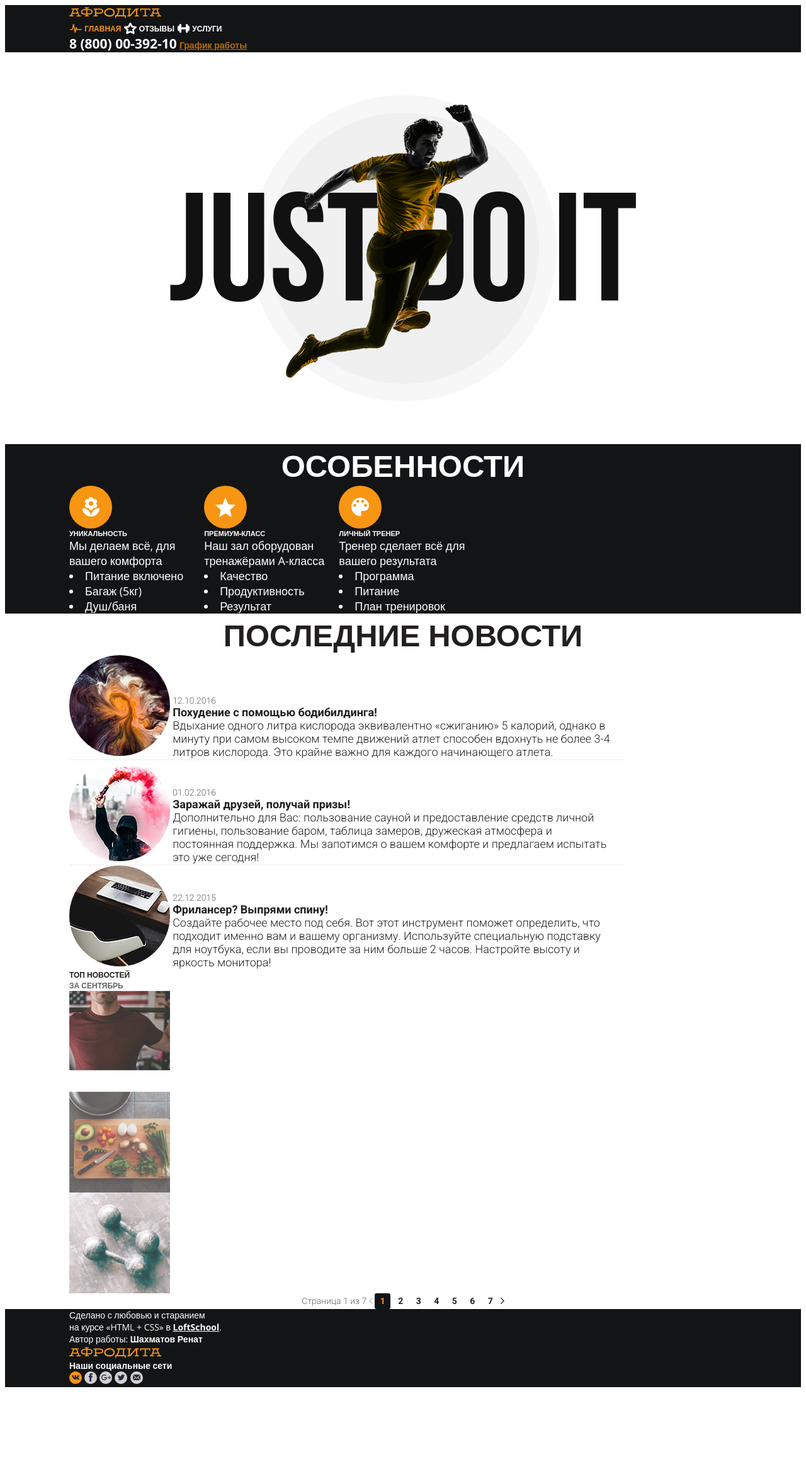
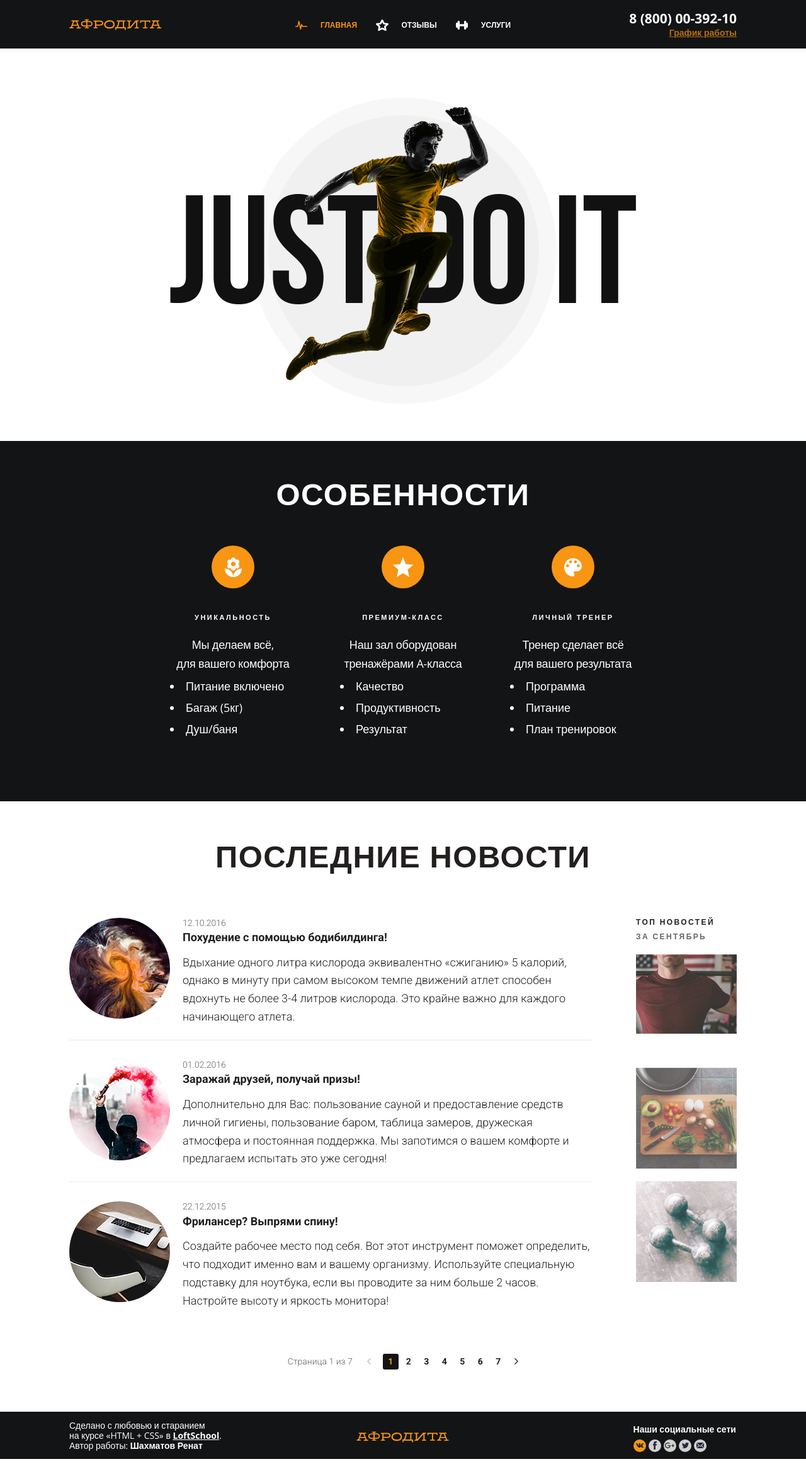
Before and after one commit to shushper/Afrodita, a plain HTML site: page index.html in a window 1280 px wide. Shown: the whole page at 63% size. Before the commit the page ends 2210 px from the top, so only its background shows below. Drawn offline with nearby package versions, Linux system fonts and the light colour scheme.

Commit message:
Position and pixel perfect of main page

```diff
--- a/css/main.css
+++ b/css/main.css
@@ -5,6 +5,12 @@
     font-weight: normal;
     font-style: normal;
     font-display: block;
+}
+
+.clearfix:after {
+    content: "";
+    display: block;
+    clear: both;
 }
 
 body {
@@ -32,6 +38,32 @@
     background: #131415;
 }
 
+.header__section {
+    float: left;
+    box-sizing: border-box;
+}
+
+.header__section_left {
+    width: 30%;
+    text-align: left;
+    padding-top: 28px;
+    padding-bottom: 28px;
+}
+
+.header__section_center {
+    width: 40%;
+    text-align: center;
+    padding-top: 28px;
+    padding-bottom: 27px;
+}
+
+.header__section_right {
+    width: 30%;
+    text-align: right;
+    padding-top: 17px;
+    padding-bottom: 16px;
+}
+
 .logo {
     font-family: 'gora_free';
     font-size: 18px;
@@ -43,6 +75,11 @@
 .nav__item {
     display: inline-block;
     vertical-align: middle;
+    margin-right: 26px;
+}
+
+.nav__item:last-child {
+    margin-right: 0;
 }
 
 .nav__link {
@@ -61,6 +98,7 @@
 .nav__icon {
     width: 20px;
     height: 18px;
+    margin-right: 16px;
     display: inline-block;
     background-repeat: no-repeat;
     background-position: center center;
@@ -100,20 +138,29 @@
     font-size: 21px;
     color: white;
     text-decoration: none;
+    display: block;
+    margin-bottom: 3px;
 }
 
 .contacts__schedule {
     font-weight: bold;
     font-size: 14px;
-    color: rgba(248, 149, 19, .7)
+    color: rgba(248, 149, 19, .7);
+    display: block;
 }
 
 .contacts__schedule:hover {
     color: rgba(255, 255, 255, .7)
 }
 
+.banner {
+    padding-top: 78px;
+    padding-bottom: 58px;
+}
+
+
 .banner__image {
-    height: 622px;
+    height: 487px;
     background: white;
     background: url('/images/bg/banner.png') center center no-repeat;
 }
@@ -121,6 +168,8 @@
 .features {
     background: #131415;
     color: white;
+    padding-top: 55px;
+    padding-bottom: 55px;
 }
 
 .features__title {
@@ -128,12 +177,26 @@
     font-weight: bold;
     text-transform: uppercase;
     text-align: center;
+    margin-bottom: 55px;
+    letter-spacing: 1.5px;
+}
+
+.features__list {
+    width: 740px;
+    margin-left: auto;
+    margin-right: auto;
+    margin-bottom: 43px;
 }
 
 .features__item {
-    display: inline-block;
+    float: left;
     vertical-align: top;
-    width: 210px;
+    width: 200px;
+    margin-right: 70px
+}
+
+.features__item:last-child {
+    margin-right: 0px;
 }
 
 .features__icon {
@@ -143,6 +206,9 @@
     border-radius: 50%;
     background-repeat: no-repeat;
     background-position: center center;
+    margin-left: auto;
+    margin-right: auto;
+    margin-bottom: 40px;
 }
 
 .features__icon_flower {
@@ -161,6 +227,10 @@
     text-transform: uppercase;
     font-weight: 800;
     font-size: 11px;
+    text-align: center;
+    margin-bottom: 21px;
+    text-align: center;
+    letter-spacing: 2.5px;
 }
 
 .features__info {
@@ -168,13 +238,21 @@
     font-size: 18px;
 }
 
+.features__summary {
+    text-align: center;
+    margin-bottom: 3px;
+    letter-spacing: -0.2px;
+    line-height: 1.7;
+}
+
 .features__theses {
     list-style: disc inside;
+    line-height: 1.9;
 }
-
 
 .news {
     color: #221f1f;
+    padding-top: 58px;
 }
 
 .news__title {
@@ -182,17 +260,30 @@
     font-weight: bold;
     text-transform: uppercase;
     text-align: center;
+    margin-bottom: 70px;
+    letter-spacing: 1.5px;
 }
 
 .feed {
     width: 880px;
+    float: left;
+}
+
+.feed__item-wrap {
+    border-bottom: 2px solid #f5f5f5;
+    display: inline-block;
+    padding-bottom: 21px;
 }
 
 .feed__item {
-    border-bottom: 2px solid #f5f5f5;
+    margin-bottom: 27px;
 }
 
 .feed__item:last-child {
+    margin-bottom: 0;
+}
+
+.feed__item:last-child .feed__item-wrap {
     border-bottom: none;
 }
 
@@ -201,12 +292,13 @@
     height: 160px;
     border-radius: 50%;
     overflow: hidden;
-    display: inline-block;
+    float: left;
+    margin-right: 20px;
 }
 
 .feed__text {
-    display: inline-block;
-    width: 700px;
+    float: left;
+    width: 650px;
     font-family: 'Roboto', Arial, Helvetica, sans-serif;
 }
 
@@ -214,26 +306,41 @@
     font-size: 14px;
     font-weight: 300;
     color: #656464;
+    margin-bottom: 5px;
 }
 
 .feed__caption {
     font-size: 18px;
     font-weight: 700;
+    margin-bottom: 15px;
 }
 
 .feed__content {
     font-size: 18px;
     font-weight: 300;
+    line-height: 1.6;
+}
+
+.topnews {
+    margin-left: 20px;
+    width: 160px;
+    float: left;
 }
 
 .topnews__title, .topnews__subtitle {
     text-transform: uppercase;
     font-weight: bold;
     font-size: 12px;
+    letter-spacing: 2.4px;
+}
+
+.topnews__title {
+    margin-bottom: 9px;
 }
 
 .topnews__subtitle {
     color: #656464;
+    margin-bottom: 22px;
 }
 
 .topnews__image {
@@ -244,10 +351,20 @@
     background-repeat: no-repeat;
 }
 
+.topnews__item {
+    margin-bottom: 20px;
+}
+
+.topnews__item:last-child {
+    margin-bottom: none;
+}
+
 .pagination {
     text-align: center;
     font-family: 'Roboto', Arial, Helvetica, sans-serif;
     font-size: 14px;
+    padding-top: 45px;
+    padding-bottom: 67px;
 }
 
 .pagination__info, .pagination__controls, .pagination__button, .pagination__list, .pagination__item {
@@ -258,10 +375,16 @@
 .pagination__info {
     font-weight: 300;
     color: #656464;
+    margin-right: 20px;
 }
 
 .pagination__button {
     text-decoration: none;
+}
+
+.pagination__list {
+    margin-left: 15px;
+    margin-right: 10px;
 }
 
 .pagination__page {
@@ -285,7 +408,32 @@
 }
 
 .footer {
+    height: 75px;
     background: #131415;
+}
+
+.footer__section {
+    width: 33.3%;
+    float: left;
+    box-sizing: border-box;
+}
+
+.footer__section_left {
+    text-align: left;
+    padding-top: 14px;
+    padding-bottom: 6px;
+}
+
+.footer__section_center {
+    text-align: center;
+    padding-top: 29px;
+    padding-bottom: 30px;
+}
+
+.footer__section_right {
+    text-align: right;
+    padding-top: 20px;
+    padding-bottom: 16px;
 }
 
 .footer__text {
@@ -303,10 +451,16 @@
     text-decoration: none;
 }
 
+.footer__social {
+    display: inline-block;
+    text-align: left;
+}
+
 .footer__social-title {
     font-weight: 700;
     color: #ffffff;
     font-size: 14px;
+    margin-bottom: 8px;
 }
 
 .footer__social-item {
--- a/index.html
+++ b/index.html
@@ -7,6 +7,7 @@
   <link rel="icon" type="image/png" href="/images/icons/favicon.png">
   <link href="https://fonts.googleapis.com/css?family=Open+Sans:300,400,700,800&amp;subset=cyrillic" rel="stylesheet">
   <link href="https://fonts.googleapis.com/css?family=Roboto:300,400,700&amp;subset=cyrillic" rel="stylesheet">
+  <link rel="stylesheet" href="css/normalize.css">
   <link rel="stylesheet" href="css/main.css">
 </head>
 
@@ -14,9 +15,13 @@
   <div class="wrapper">
 
     <div class="header">
-      <div class="container">
+      <div class="container clearfix">
+        <div class="header__section header__section_left">
           <a href="#" class="logo">Афродита</a>
-        <ul class="nav">
+        </div>
+        <div class="header__section header__section_center">
+          <div class="nav">
+            <ul class="nav__list">
               <li class="nav__item">
                 <a href="" class="nav__link nav__link_active">
                   <div class="nav__icon nav__icon_main"></div>
@@ -35,10 +40,16 @@
                   <div class="nav__text">Услуги</div>
                 </a>
               </li>
+
             </ul>
+          </div>
+        </div>
+
+        <div class="header__section header__section_right">
           <div class="contacts">
             <a href="tel:+78000039210" class="contacts__phone">8 (800) 00-392-10</a>
             <a href="" class="contacts__schedule">График работы</a>
+          </div>
         </div>
       </div>
     </div>
@@ -52,12 +63,12 @@
     <div class="features">
       <div class="container">
         <div class="features__title">Особенности</div>
-        <ul class="features__list">
+        <ul class="features__list clearfix">
           <li class="features__item">
             <div class="features__icon features__icon_flower"></div>
             <div class="features__caption">Уникальность</div>
             <div class="features__info">
-              <div class="features__summary">Мы делаем всё, для вашего комфорта</div>
+              <div class="features__summary">Мы делаем всё, <br> для вашего комфорта</div>
               <ul class="features__theses">
                 <li class="features__theses-item">Питание включено</li>
                 <li class="features__theses-item">Багаж (5кг)</li>
@@ -69,7 +80,7 @@
             <div class="features__icon features__icon_star"></div>
             <div class="features__caption">Премиум-класс</div>
             <div class="features__info">
-              <div class="features__summary">Наш зал оборудован тренажёрами A-класса</div>
+              <div class="features__summary">Наш зал оборудован <br> тренажёрами A-класса</div>
               <ul class="features__theses">
                 <li class="features__theses-item">Качество</li>
                 <li class="features__theses-item">Продуктивность</li>
@@ -81,7 +92,7 @@
             <div class="features__icon features__icon_palette"></div>
             <div class="features__caption">Личный тренер</div>
             <div class="features__info">
-              <div class="features__summary">Тренер сделает всё для вашего результата</div>
+              <div class="features__summary">Тренер сделает всё <br> для вашего результата</div>
               <ul class="features__theses">
                 <li class="features__theses-item">Программа</li>
                 <li class="features__theses-item">Питание</li>
@@ -94,11 +105,12 @@
     </div>
 
     <div class="news">
-      <div class="container">
+      <div class="container clearfix">
         <div class="news__title">Последние новости</div>
         <div class="feed">
           <ul class="feed__list">
-            <li class="feed__item">
+            <li class="feed__item clearfix">
+              <div class="feed__item-wrap">
                 <div class="feed__avatar" style="background-image:url(images/content/news1.jpg)">
                   <img src="images/content/news1.jpg" alt="news 1" class="feed__avatar-pic visuallyhidden">
                 </div>
@@ -110,8 +122,10 @@
                     атлета.
                   </div>
                 </div>
+              </div>
             </li>
-            <li class="feed__item">
+            <li class="feed__item clearfix">
+              <div class="feed__item-wrap">
                 <div class="feed__avatar" style="background-image:url(images/content/news2.jpg)">
                   <img src="images/content/news2.jpg" alt="news 2" class="feed__avatar-pic visuallyhidden">
                 </div>
@@ -122,8 +136,10 @@
                     замеров, дружеская атмосфера и постоянная поддержка. Мы запотимся о вашем комфорте и предлагаем испытать
                     это уже сегодня!</div>
                 </div>
+              </div>
             </li>
-            <li class="feed__item">
+            <li class="feed__item clearfix">
+              <div class="feed__item-wrap">
                 <div class="feed__avatar" style="background-image:url(images/content/news3.jpg)">
                   <img src="images/content/news3.jpg" alt="news 3" class="feed__avatar-pic visuallyhidden">
                 </div>
@@ -133,6 +149,7 @@
                   <div class="feed__content">Создайте рабочее место под себя. Вот этот инструмент поможет определить, что подходит именно вам и вашему
                     организму. Используйте специальную подставку для ноутбука, если вы проводите за ним больше 2 часов. Настройте
                     высоту и яркость монитора!
+                  </div>
                 </div>
               </div>
             </li>
@@ -160,8 +177,11 @@
             </li>
           </ul>
         </div>
+      </div>
+    </div>
 
     <div class="pagination">
+      <div class="container">
         <div class="pagination__info">Страница 1 из 7</div>
         <div class="pagination__controls">
           <a href="#" class="pagination__button">
@@ -197,10 +217,10 @@
       </div>
     </div>
   </div>
-  </div>
 
   <div class="footer">
-    <div class="container">
+    <div class="container clearfix">
+      <div class="footer__section footer__section_left">
         <div class="footer__text">
           Сделано с любовью и старанием
           <br> на курсе «HTML + CSS» в
@@ -208,7 +228,11 @@
           <br> Автор работы:
           <a class="footer__text-link footer__text-link_student" target="_blank" href="https://vk.com/shushper">Шахматов Ренат</a>
         </div>
+      </div>
+      <div class="footer__section footer__section_center">
         <a href="#" class="logo">Афродита</a>
+      </div>
+      <div class="footer__section footer__section_right">
         <div class="footer__social">
           <div class="footer__social-title">Наши социальные сети</div>
           <ul class="footer__social-list">
@@ -241,7 +265,7 @@
         </div>
       </div>
     </div>
-
+  </div>
 </body>
 
 </html>
```
Also changed, not shown: css/normalize.css (added). Lines whose indentation alone changed are shown as unchanged.
